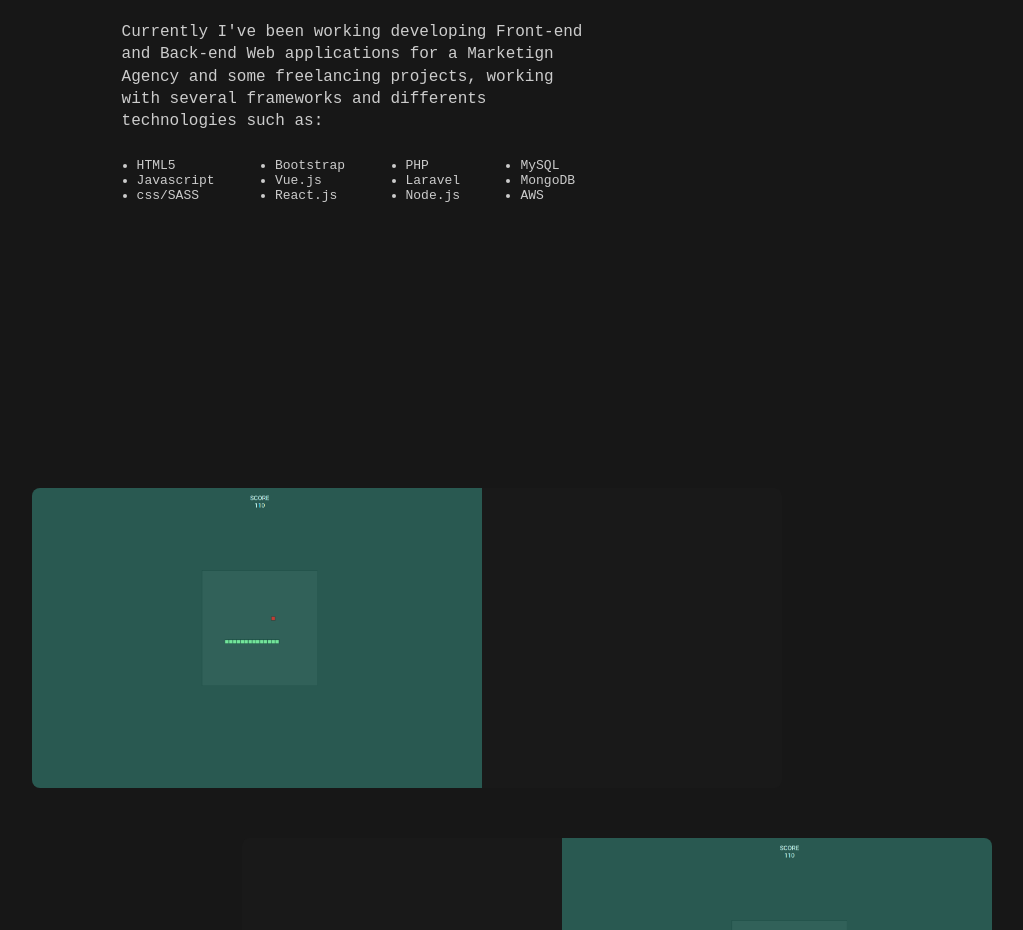
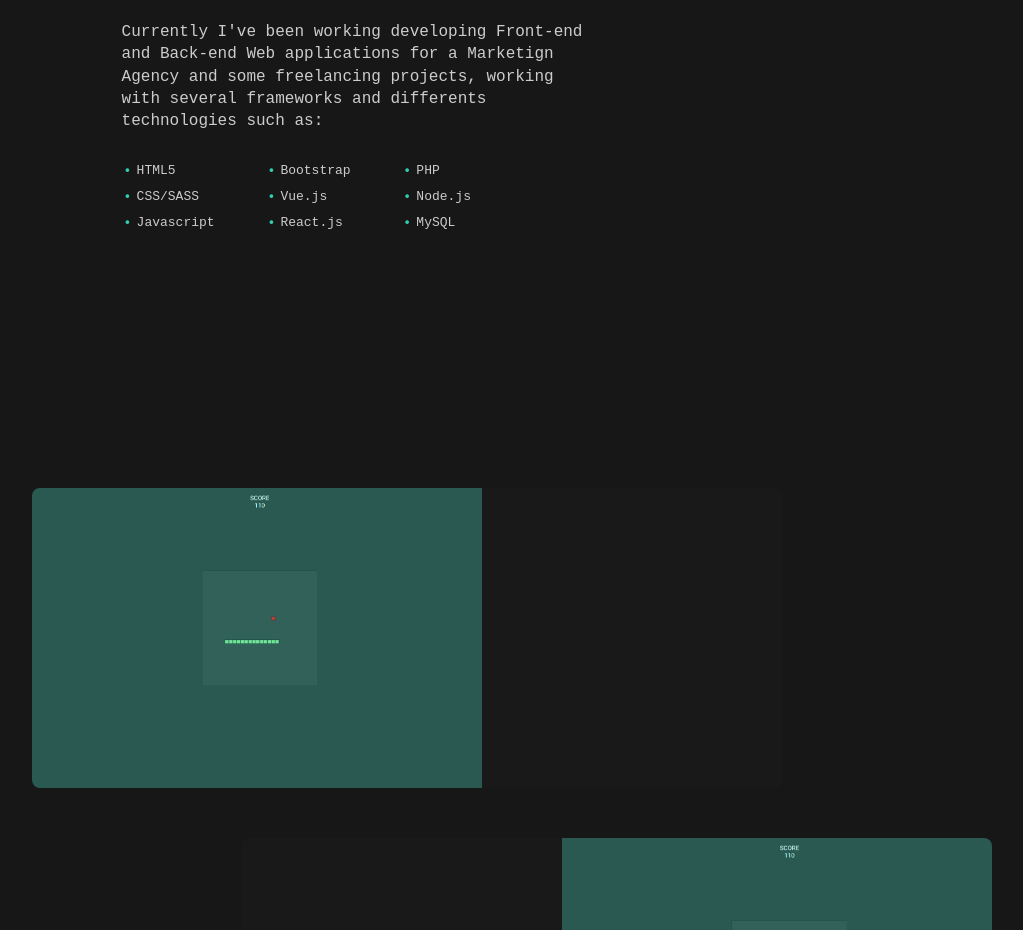
Before and after one commit to robertozh29/Portfolio, a Vue app: page / in a window 1280 px wide. Shown: the part 1120-2050 px from the top of the page, without its empty margins (128-1151 px from the left). Built offline with nearby package versions, Linux system fonts and the light colour scheme.

Commit message:
Social Links and some grammar mistakes

```diff
--- a/src/components/About.vue
+++ b/src/components/About.vue
@@ -16,8 +16,8 @@
                 <div class="tec">
                     <ul>
                         <li>HTML5</li>
+                        <li>CSS/SASS</li>
                         <li>Javascript</li>
-                        <li>css/SASS</li>
                     </ul>
                     <ul>
                         <li>Bootstrap</li>
@@ -26,13 +26,8 @@
                     </ul>
                     <ul>
                         <li>PHP</li>
-                        <li>Laravel</li>
                         <li>Node.js</li>
-                    </ul>
-                    <ul>
-                        <li>MySQL</li>
-                        <li>MongoDB</li>
-                        <li>AWS</li>
+                         <li>MySQL</li>
                     </ul>
                 </div>
             </div>
@@ -86,7 +81,24 @@ p{
 .tec{
     padding: 25px 15px;
     display: flex;
-    justify-content: space-between;
+    justify-content: flex-start;
+}
+
+ul{
+    margin-right: 15%;
+    line-height: 2;
+}
+ul li{
+    list-style: none;
+}
+
+ul li::before {
+  content: "\2022";
+  color: #2fceb3;
+  font-weight: bold;
+  display: inline-block;
+  width: 1em;
+  margin-left: -1em;
 }
 
 .img-container{
--- a/src/components/Social.vue
+++ b/src/components/Social.vue
@@ -7,12 +7,12 @@
                 </a>
             </li>
             <li>
-                <a href="">
+                <a href="https://www.linkedin.com/in/roberto-zepeda-hipólito/"  target="_blank">
                     <svg xmlns="http://www.w3.org/2000/svg" role="img" viewBox="0 0 24 24" fill="none" stroke="currentColor" stroke-width="2" stroke-linecap="round" stroke-linejoin="round" class="feather feather-linkedin"><title>LinkedIn</title><path d="M16 8a6 6 0 0 1 6 6v7h-4v-7a2 2 0 0 0-2-2 2 2 0 0 0-2 2v7h-4v-7a6 6 0 0 1 6-6z"></path><rect x="2" y="9" width="4" height="12"></rect><circle cx="4" cy="4" r="2"></circle></svg>
                 </a>
             </li>
             <li>
-                <a href="">
+                <a href="https://www.instagram.com/roberto__zepeda/" target="_blank">
                     <svg xmlns="http://www.w3.org/2000/svg" role="img" viewBox="0 0 24 24" fill="none" stroke="currentColor" stroke-width="2" stroke-linecap="round" stroke-linejoin="round" class="feather feather-instagram"><title>Instagram</title><rect x="2" y="2" width="20" height="20" rx="5" ry="5"></rect><path d="M16 11.37A4 4 0 1 1 12.63 8 4 4 0 0 1 16 11.37z"></path><line x1="17.5" y1="6.5" x2="17.51" y2="6.5"></line></svg>
                 </a>
             </li>
```
Also changed, not shown: src/components/Navbar.vue (line endings or trailing spaces).
